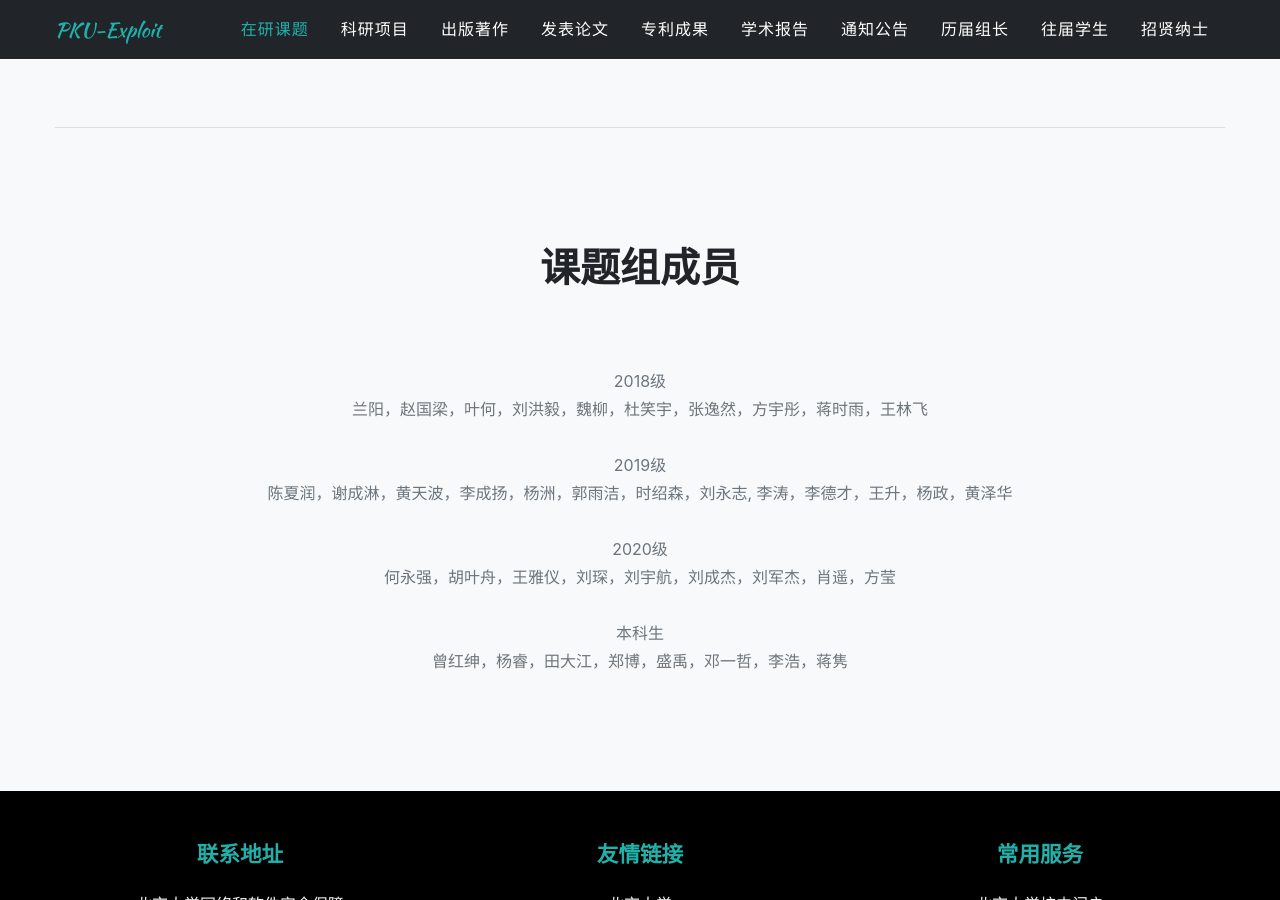
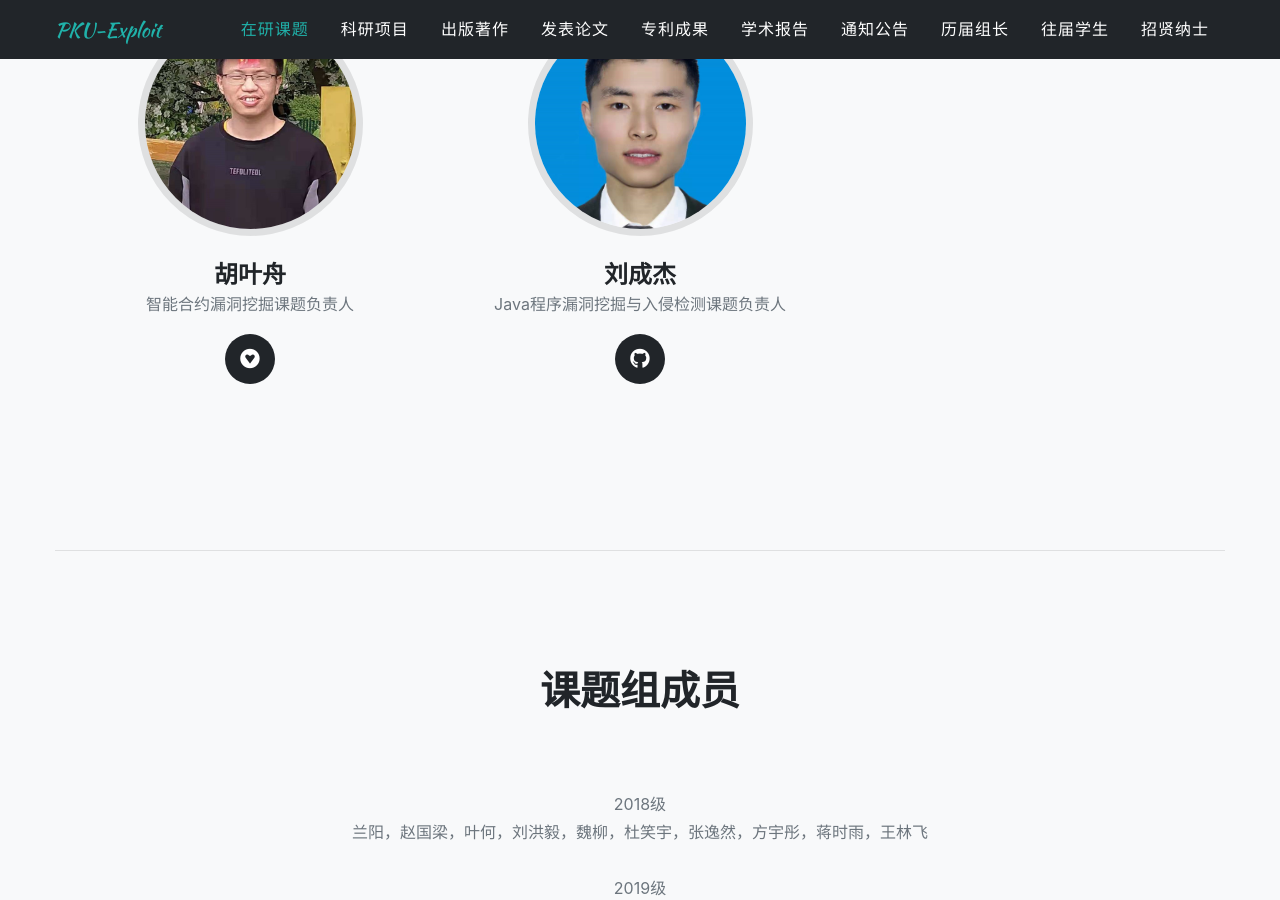
Before and after one commit to xxycfhb/xxycfhb.github.io, a Jekyll site: the page built from pages/current.html, in a window 1280 px wide and 900 px high, scrolled down 2169 px. Built offline with Jekyll 4.4.1, drawn with Linux system fonts in a browser that asks for light colours; some web fonts are replaced.

Commit message:
update detail

```diff
--- a/_data/sitetext.yml
+++ b/_data/sitetext.yml
@@ -320,7 +320,7 @@ team:
     title: "课题代表"
     text:
     section: team
-    people:
+    detail:
       - name: "陈夏润"
         role: "静态分析课题负责人"
         image: ../assets/img/team/chen.png
@@ -350,6 +350,14 @@ team:
         social:
           - url: https://blog.csdn.net/weixin_44437496
             icon: fab fa-gratipay
+
+      - name: "刘成杰"
+        role: "Java程序漏洞挖掘与入侵检测课题负责人"
+        image: ../assets/img/team/liuchengjie.png
+        social:
+          - url: https://github.com/liuchengjie01
+            icon: fab fa-github
+
 
 
 currentstudent:
@@ -1006,18 +1014,18 @@ patent:
     title: "专利成果"
     text:
     item:
-      - title: "文伟平，一种Android系统的应用程序的加固方法"
+      - title: "文伟平、吴勃志，基于生物识别技术的硬件钱包防盗刷方法及系统"
         source: "国家知识产权局发明专利"
-        number: "专利授权号：CN201610034627.8，2016年1月19日，已授权"
-      - title: "文伟平，一种基于Android可执行文件重组的加固方法"
+        number: "专利申请号：201910382707.6，2019年5月8日"
+      - title: "文伟平、李经纬，一种基于朴素贝叶斯的安卓恶意应用检测方法及装置"
         source: "国家知识产权局发明专利"
-        number: "专利授权号：CN201610032328.0 ，2016年1月19日，已授权"
-      - title: "文伟平，一种基于APK加壳软件动态行为的查壳方法"
+        number: "专利授权号：CN201910212100.3，2019年3月20日，已授权"
+      - title: "文伟平、李经纬，基于ELF 文件特征的静态检测规则提取方法及检测方法"
         source: "国家知识产权局发明专利"
-        number: "专利授权号：CN201510740551.6，2015年11月4日，已授权"
-      - title: "文伟平，一种面向Lua语言的加扰混淆方法和解密方法"
+        number: "专利授权号：CN201910212116.4，2019年3月20日，已授权"
+      - title: "文伟平、李百川，一种基于IPv6隧道技术的远程设备控制方法及系统"
         source: "国家知识产权局发明专利"
-        number: "专利授权号：CN201510740424.6，2015年11月4日，已授权"
+        number: "专利申请号：201910132902.3，2019年2月22日"
       - title: "文伟平、叶晓亮、张汉、张涛，基于图相似度分析的webshell检测方法及系统"
         source: "国家知识产权局发明专利"
         number: "专利授权号：CN201810527915.6，2018年5月29日，已授权"
@@ -1030,18 +1038,6 @@ patent:
       - title: "文伟平、邓宇凡，一种基于雾计算的增强通讯安全的认证方法及系统"
         source: "国家知识产权局发明专利"
         number: "专利授权号：CN201810588865.2，2018年6月8日，已授权"
-      - title: "文伟平、李经纬，一种基于朴素贝叶斯的安卓恶意应用检测方法及装置"
-        source: "国家知识产权局发明专利"
-        number: "专利授权号：CN201910212100.3，2019年3月20日，已授权"
-      - title: "文伟平、李经纬，基于ELF 文件特征的静态检测规则提取方法及检测方法"
-        source: "国家知识产权局发明专利"
-        number: "专利授权号：CN201910212116.4，2019年3月20日，已授权"
-      - title: "文伟平、吴勃志，基于生物识别技术的硬件钱包防盗刷方法及系统"
-        source: "国家知识产权局发明专利"
-        number: "专利申请号：201910382707.6，2019年5月8日"
-      - title: "文伟平、李百川，一种基于IPv6隧道技术的远程设备控制方法及系统"
-        source: "国家知识产权局发明专利"
-        number: "专利申请号：201910132902.3，2019年2月22日"
       - title: "文伟平、胡浩然、汪子龙，一种基于稀疏表示和模型融合的Android Malware分类方法"
         source: "国家知识产权局发明专利"
         number: "专利申请号：201811306137.4，2018年11月9日"
@@ -1120,6 +1116,18 @@ patent:
       - title: "文伟平，一种基于Android系统微指令即时编译的加固方法"
         source: "国家知识产权局发明专利"
         number: "专利申请号：CN201610032724.3，2016年1月19日"
+      - title: "文伟平，一种Android系统的应用程序的加固方法"
+        source: "国家知识产权局发明专利"
+        number: "专利授权号：CN201610034627.8，2016年1月19日，已授权"
+      - title: "文伟平，一种基于Android可执行文件重组的加固方法"
+        source: "国家知识产权局发明专利"
+        number: "专利授权号：CN201610032328.0 ，2016年1月19日，已授权"
+      - title: "文伟平，一种基于APK加壳软件动态行为的查壳方法"
+        source: "国家知识产权局发明专利"
+        number: "专利授权号：CN201510740551.6，2015年11月4日，已授权"
+      - title: "文伟平，一种面向Lua语言的加扰混淆方法和解密方法"
+        source: "国家知识产权局发明专利"
+        number: "专利授权号：CN201510740424.6，2015年11月4日，已授权"
       - title: "发现Windows操作系统漏洞5个"
         source:
         number: "Ms11-010 (CVE2011-0030) <br> Ms11-054 (CVE2011-1886) <br> Ms13-053 (CVE2013-3167)"
--- a/pages/current.html
+++ b/pages/current.html
@@ -65,8 +65,8 @@ background: grey
         <h2 class="section-heading text-uppercase">{{ site.data.sitetext.team.title }}</h2>
         <h3 class="section-subheading text-muted">{{ site.data.sitetext.team.text }}</h3>
       </div>
-      {% for person in site.data.sitetext.team.people %}
-      <div class="col-sm-3">
+      {% for person in site.data.sitetext.team.detail %}
+      <div class="col-sm-4 ">
         <div class="team-member">
           <img class="mx-auto rounded-circle" src="{{ person.image }}" alt="">
           <h4>{{ person.name }}</h4>
@@ -83,6 +83,7 @@ background: grey
         </div>
       </div>
       {% endfor %}
+
     </div>
   </div>
 </section>
```
Also changed, not shown: _posts/notice/2021-03-12-notice-7.md (+1 -1 lines), assets/img/team/liuchengjie.png (added).
